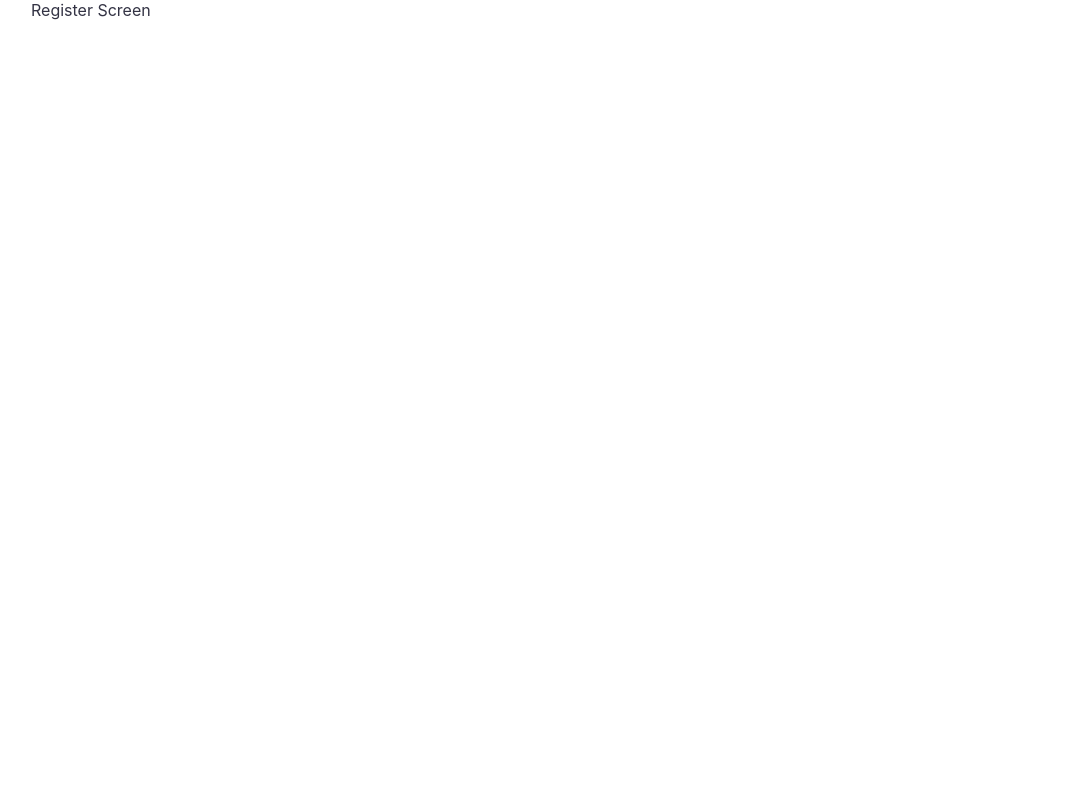
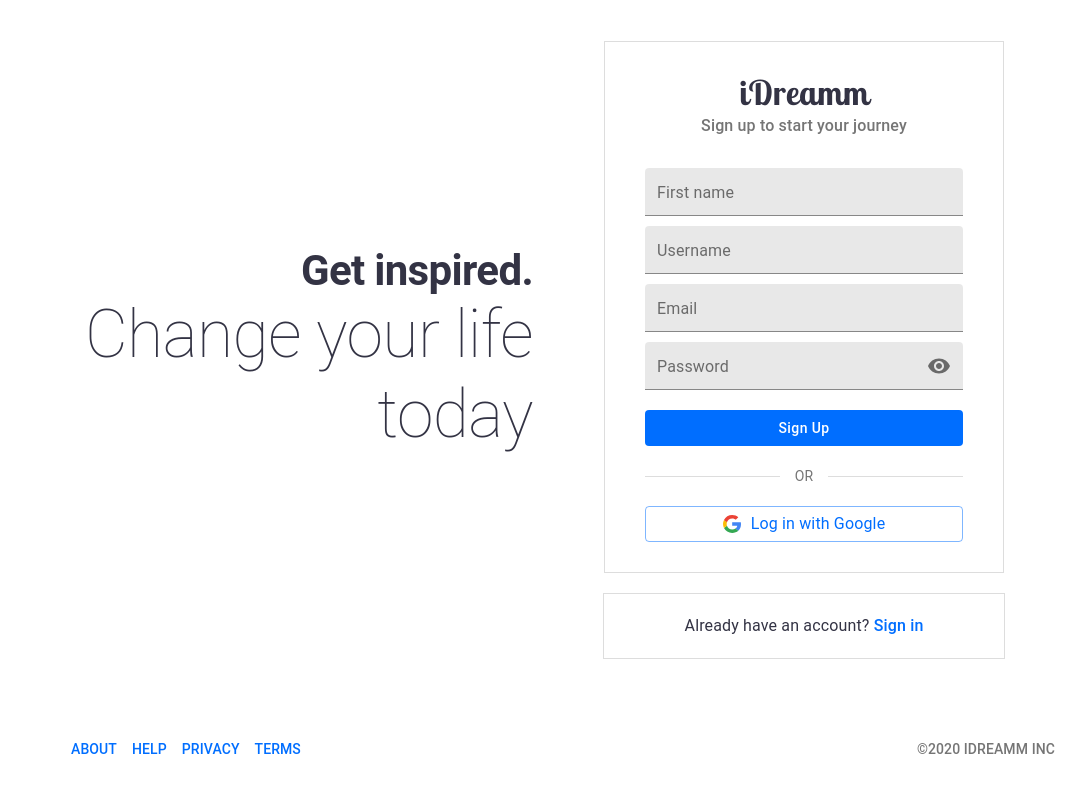
Before and after one commit to BuildForSDGCohort2/Team-1011-idreamm, a React (Create React App) app: page /register in a window 1280 px wide. Shown: the top 792 px of the page, without its empty margins (97-1183 px from the left). Built offline with nearby package versions, Linux system fonts and the light colour scheme.

Commit message:
Build registration page
Closes: #5

```diff
--- a/src/App.module.css
+++ b/src/App.module.css
@@ -2,4 +2,15 @@
     width: 90%;
     max-width: 1024px;
     margin: auto;
+    color: #334;
 }
+
+.app a {
+    cursor: pointer;
+    text-decoration: none;
+    color: #006eff;
+}
+
+.app a:hover {
+    text-decoration: none;
+}
--- a/src/Screens/Register/RegisterScreen.js
+++ b/src/Screens/Register/RegisterScreen.js
@@ -1,5 +1,11 @@
 import React from 'react';
+import { Link } from 'react-router-dom';
 import { Helmet } from 'react-helmet';
+import { Typography } from '@material-ui/core';
+
+import { Layout, Register } from '../../components';
+
+import styles from './RegisterScreen.module.css';
 
 export default function RegisterScreen() {
   return (
@@ -7,7 +13,16 @@ export default function RegisterScreen() {
       <Helmet>
         <title>Register • iDreamm</title>
       </Helmet>
-      <div>Register Screen</div>
+      <Layout>
+        <div className={styles.container}>
+          <Register />
+          <div className={styles.signin__container}>
+            <Typography>
+              Already have an account? <Link to='/login'>Sign in</Link>
+            </Typography>
+          </div>
+        </div>
+      </Layout>
     </>
   );
 }
--- /dev/null
+++ b/src/Screens/Register/RegisterScreen.module.css
@@ -0,0 +1,19 @@
+.container {
+    display: flex;
+    flex-direction: column;
+    align-items: center;
+}
+
+.signin__container {
+    padding: 20px 0;
+    margin-top: 20px;
+    text-align: center;
+    width: 100%;
+    max-width: 400px;
+    border: 1px solid #ddd;
+    background: #fff;
+}
+
+.signin__container a {
+    font-weight: 500;
+}
--- /dev/null
+++ b/src/components/Register/Register.js
@@ -0,0 +1,128 @@
+import React from 'react';
+import {
+  TextField,
+  InputAdornment,
+  IconButton,
+  Button,
+  Typography,
+  makeStyles,
+} from '@material-ui/core';
+import Visibility from '@material-ui/icons/Visibility';
+import VisibilityOff from '@material-ui/icons/VisibilityOff';
+
+import styles from './Register.module.css';
+
+const useStyles = makeStyles({
+  subtitle: {
+    fontWeight: 500,
+    marginBottom: '30px',
+  },
+  or_text: {
+    margin: '0px 15px',
+  },
+  input: {
+    marginBottom: '10px',
+  },
+  btn: {
+    marginTop: '10px',
+    textTransform: 'none',
+  },
+  brand: {
+    fontFamily: 'Lobster Two, cursive',
+    fontWeight: 700,
+    marginTop: '30px',
+  },
+  google_btn: {
+    textTransform: 'initial',
+  },
+  google_logo: {
+    marginRight: '20px',
+  },
+});
+
+export default function Register() {
+  const classes = useStyles();
+  return (
+    <div className={styles.container}>
+      <Typography variant='h4' className={classes.brand}>
+        iDreamm
+      </Typography>
+      <Typography className={classes.subtitle} color='textSecondary'>
+        Sign up to start your journey
+      </Typography>
+      <form className={styles.form}>
+        <TextField
+          fullWidth
+          label='First name'
+          variant='filled'
+          className={classes.input}
+          size='small'
+        />
+        <TextField
+          fullWidth
+          label='Username'
+          variant='filled'
+          className={classes.input}
+          size='small'
+        />
+        <TextField
+          fullWidth
+          label='Email'
+          variant='filled'
+          className={classes.input}
+          size='small'
+        />
+        <TextField
+          fullWidth
+          label='Password'
+          variant='filled'
+          InputProps={{
+            endAdornment: (
+              <InputAdornment position='end'>
+                <IconButton aria-label='toggle password visibility' edge='end'>
+                  {true ? <Visibility /> : <VisibilityOff />}
+                </IconButton>
+              </InputAdornment>
+            ),
+          }}
+          className={classes.input}
+          size='small'
+        />
+        <Button
+          variant='contained'
+          fullWidth
+          className={classes.btn}
+          disableElevation
+          color='primary'
+        >
+          Sign Up
+        </Button>
+        <div className={styles.or_seperator}>
+          <span></span>
+          <Typography
+            variant='body2'
+            className={classes.or_text}
+            color='textSecondary'
+          >
+            OR
+          </Typography>
+          <span></span>
+        </div>
+        <Button
+          className={classes.google_btn}
+          fullWidth
+          variant='outlined'
+          color='primary'
+        >
+          <img
+            src='google-icon.svg'
+            alt='Google logo'
+            width='18px'
+            className={styles.google_logo}
+          />
+          <Typography display='inline'>Log in with Google</Typography>
+        </Button>
+      </form>
+    </div>
+  );
+}
--- /dev/null
+++ b/src/components/Register/Register.module.css
@@ -0,0 +1,34 @@
+.container {
+    width: 100%;
+    max-width: 400px;
+    border: 1px solid #ddd;
+    text-align: center;
+    padding: 0 40px 30px;
+    box-sizing: border-box;
+    background: #fff;
+}
+
+.or_seperator {
+    display: flex;
+    align-items: center;
+    margin: 20px 0;
+}
+
+.or_seperator span:nth-child(odd) {
+    height: 1px;
+    background: #ddd;
+    display: inline-block;
+    flex: 1;
+}
+
+.google_logo {
+    margin-right: 10px;
+}
+
+@media (max-width: 600px) {
+    .container {
+        padding: 0;
+        border: none;
+    }
+
+}
--- a/src/components/index.js
+++ b/src/components/index.js
@@ -1,2 +1,3 @@
 export { default as Login } from './Login/Login';
+export { default as Register } from './Register/Register';
 export { default as Layout } from './Layout/Layout';
--- a/src/index.css
+++ b/src/index.css
@@ -5,7 +5,6 @@ body {
     sans-serif;
   -webkit-font-smoothing: antialiased;
   -moz-osx-font-smoothing: grayscale;
-  color: #334 !important;
 }
 
 code {
```
